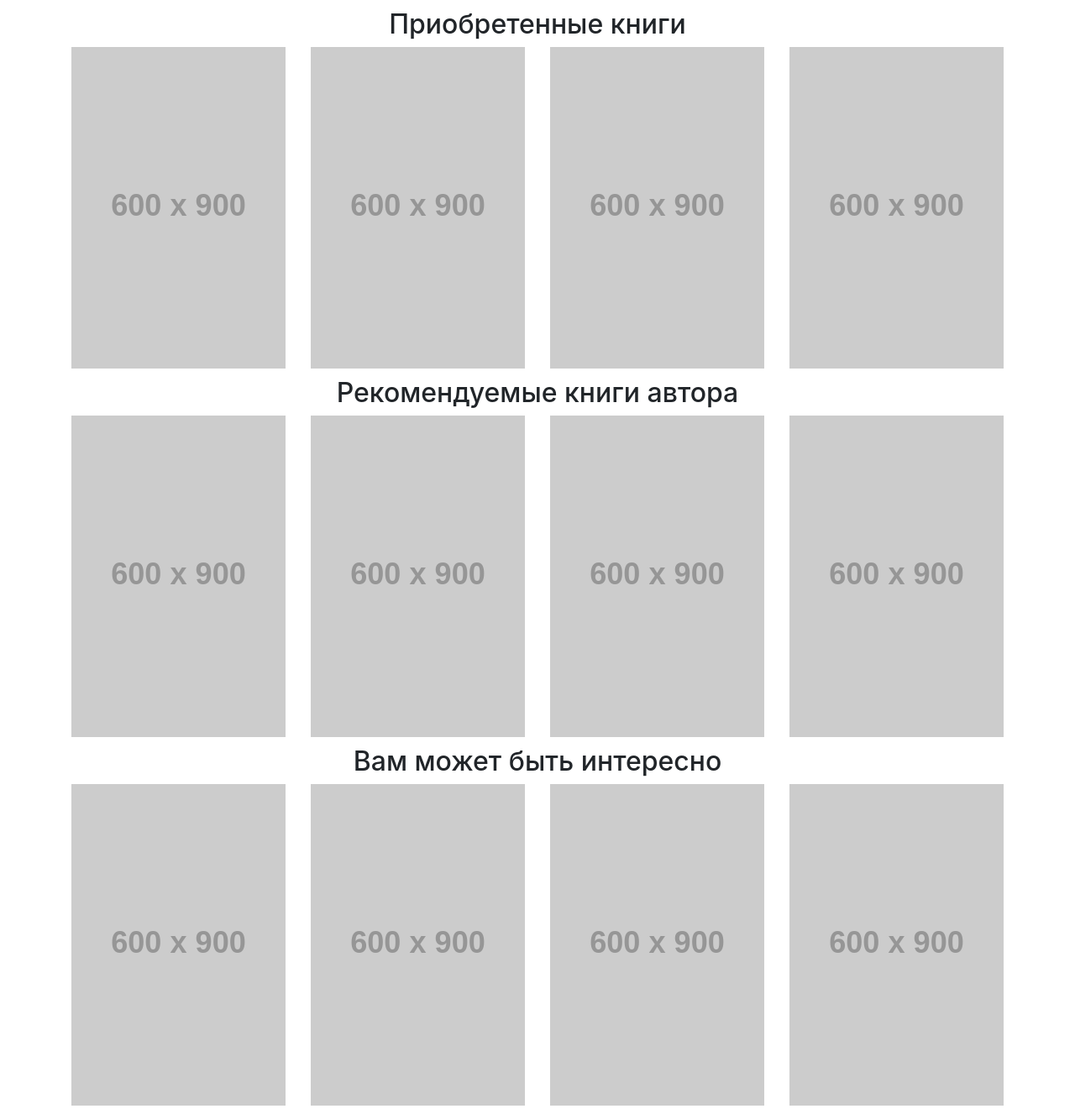
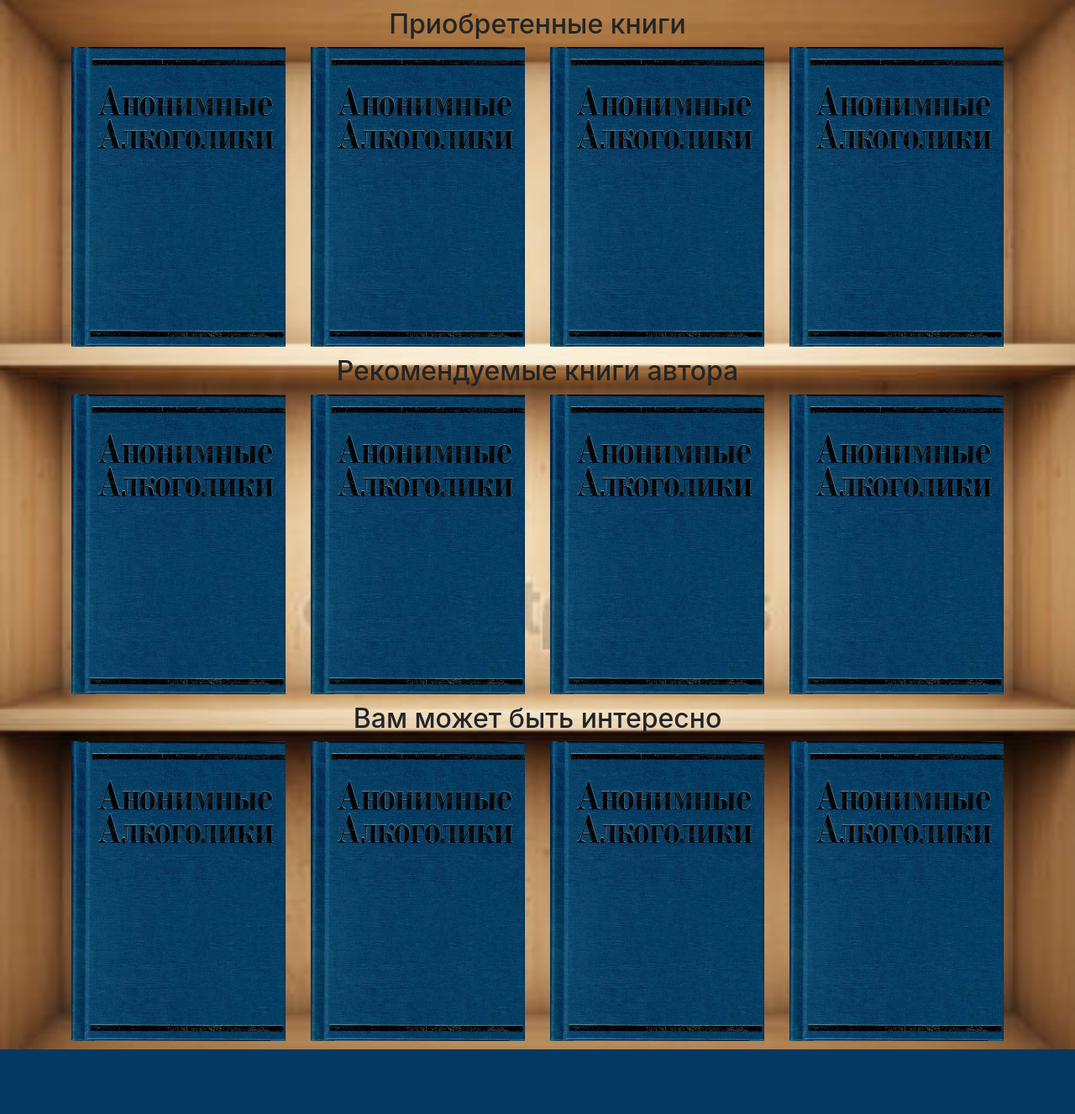
Before and after one commit to Ann0808/booksite, a PHP site: page / in a window 1280 px wide. Shown: the whole page at 84% size. After the commit the page ends 1250 px from the top, so only its background shows below. Run offline with PHP 8.4, Linux system fonts and the light colour scheme; grey boxes labelled with a size stand in for pictures from a placeholder-image service; some libraries are stand-ins or nearby versions.

Commit message:
background-shelf

```diff
--- a/carousel-inner.php
+++ b/carousel-inner.php
@@ -1,23 +1,23 @@
 <div class="carousel-inner row w-100 mx-auto" role="listbox">
     <div class="carousel-item col-md-4 col-lg-3 active">
-        <img class="img-fluid mx-auto d-block" src="//placehold.it/600x900/000/fff?text=1" alt="slide 1">
+        <img class="img-fluid mx-auto d-block" src="/img/book.jpg" alt="slide 1">
     </div>
     <div class="carousel-item col-md-4 col-lg-3">
-        <img class="img-fluid mx-auto d-block" src="//placehold.it/600x900?text=2" alt="slide 2">
+        <img class="img-fluid mx-auto d-block" src="/img/book.jpg" alt="slide 1">
     </div>
     <div class="carousel-item col-md-4 col-lg-3">
-        <img class="img-fluid mx-auto d-block" src="//placehold.it/600x900?text=3" alt="slide 3">
+        <img class="img-fluid mx-auto d-block" src="/img/book.jpg" alt="slide 1">
     </div>
     <div class="carousel-item col-md-4 col-lg-3">
-        <img class="img-fluid mx-auto d-block" src="//placehold.it/600x900?text=4" alt="slide 4">
+        <img class="img-fluid mx-auto d-block" src="/img/book.jpg" alt="slide 1">
     </div>
     <div class="carousel-item col-md-4 col-lg-3">
-        <img class="img-fluid mx-auto d-block" src="//placehold.it/600x900?text=5" alt="slide 5">
+        <img class="img-fluid mx-auto d-block" src="/img/book.jpg" alt="slide 1">
     </div>
     <div class="carousel-item col-md-4 col-lg-3">
-        <img class="img-fluid mx-auto d-block" src="//placehold.it/600x900?text=6" alt="slide 6">
+        <img class="img-fluid mx-auto d-block" src="/img/book.jpg" alt="slide 1">
     </div>
     <div class="carousel-item col-md-4 col-lg-3">
-        <img class="img-fluid mx-auto d-block" src="//placehold.it/600x900?text=7" alt="slide 7">
+        <img class="img-fluid mx-auto d-block" src="/img/book.jpg" alt="slide 1">
     </div>
 </div>
--- a/css/style.css
+++ b/css/style.css
@@ -1,5 +1,8 @@
 .main-page {
    padding: 10px 0;
+   background-image: url(../img/books-bg.jpg);
+   background-repeat: no-repeat;
+   background-size: cover;
 }
 
 
@@ -8,6 +11,13 @@
   margin-bottom: 10px;
 }
 
+.purchased-books,
+.recommended-books,
+.interesting {
+  /*background-image: url(../img/books-bg1.jpg);
+  background-repeat: no-repeat;
+  background-size: cover;*/
+}
 
 .button-to-top {
 width:100px;
@@ -121,7 +131,7 @@ z-index: 10;
         position: absolute;
         top: 0;
         right: -33.3333%;
-        z-index: -1;
+        /*z-index: -1;*/
         display: block;
         visibility: visible;
     }
@@ -141,7 +151,7 @@ z-index: 10;
         position: absolute;
         top: 0;
         left: 0;
-        z-index: -1;
+        /*z-index: -1;*/
         display: block;
         visibility: visible;
     }
@@ -238,7 +248,7 @@ z-index: 10;
       position: absolute;
       top: 0;
       right: -25%;
-      z-index: -1;
+      /*z-index: -1;*/
       display: block;
       visibility: visible;
   }
--- a/index.php
+++ b/index.php
@@ -25,7 +25,7 @@
           <h2 class="carousel-title">Приобретенные книги</h2>
         </div>
         <div class="row">
-          <div id="carouselPurchased" class="carousel slide" data-ride="carousel" data-interval="5000">
+          <div id="carouselPurchased" class="carousel slide" data-ride="carousel">
             <?php include( 'carousel-inner.php'); ?>
             <a class="carousel-control-prev" href="#carouselPurchased" role="button" data-slide="prev">
                 <i class="fa fa-chevron-left fa-lg text-muted"></i>
@@ -45,7 +45,7 @@
           <h2 class="carousel-title">Рекомендуемые книги автора</h2>
         </div>
         <div class="row">
-          <div id="carouselRecommended" class="carousel slide" data-ride="carousel" data-interval="5000">
+          <div id="carouselRecommended" class="carousel slide" data-ride="carousel" >
             <?php include( 'carousel-inner.php'); ?>
             <a class="carousel-control-prev" href="#carouselRecommended" role="button" data-slide="prev">
                 <i class="fa fa-chevron-left fa-lg text-muted"></i>
@@ -65,7 +65,7 @@
           <h2 class="carousel-title">Вам может быть интересно</h2>
         </div>
         <div class="row">
-          <div id="carouselInteresting" class="carousel slide" data-ride="carousel" data-interval="5000">
+          <div id="carouselInteresting" class="carousel slide" data-ride="carousel" >
             <?php include( 'carousel-inner.php'); ?>
             <a class="carousel-control-prev" href="#carouselInteresting" role="button" data-slide="prev">
                 <i class="fa fa-chevron-left fa-lg text-muted"></i>
```
Also changed, not shown: img/book.jpg (added), img/books-bg.jpg (added), img/books-bg1.jpg (added), img/books-bg2.jpg (added).
